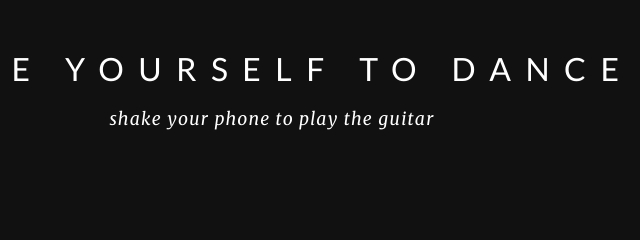
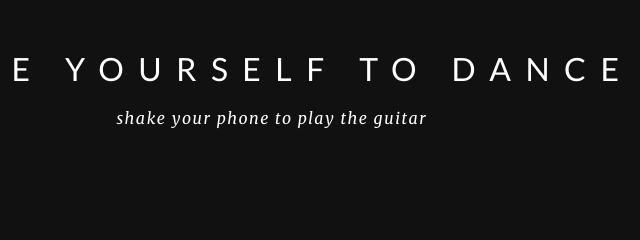
Before and after one commit to i-Robi/daft-punk, a website: page index.html in a window 1280 px wide. Shown: the top 240 px of the page, 368-1008 px from the left. Drawn offline with Linux system fonts and the light colour scheme; no server answers; files whose address does not match are found by name.

Commit message:
Cleaned CSS.

```diff
--- a/src/scss/main.scss
+++ b/src/scss/main.scss
@@ -15,7 +15,6 @@ html, body {
 }
 
 body {
-  // background-image: url(../img/bg.jpg);
   background-color: #111;
   color: white;
   font-family: 'Lato', 'sans-serif';
@@ -27,10 +26,6 @@ body {
 
 h1 {
   font-size: 2rem;
-}
-
-h2 {
-  font-size: 1.1rem;
 }
 
 .container {
@@ -55,7 +50,7 @@ header, footer {
 .instructions {
   font-family: 'Merriweather', 'serif';
   font-style: italic;
-  letter-spacing: 0.08rem;
+  letter-spacing: 0.1rem;
 }
 
 .button i {
```
Also changed, not shown: css/main.css.
